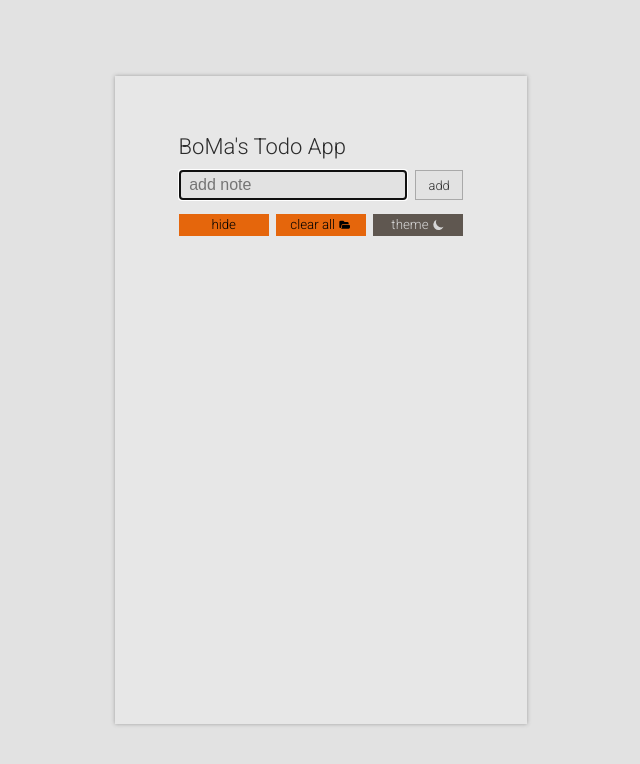
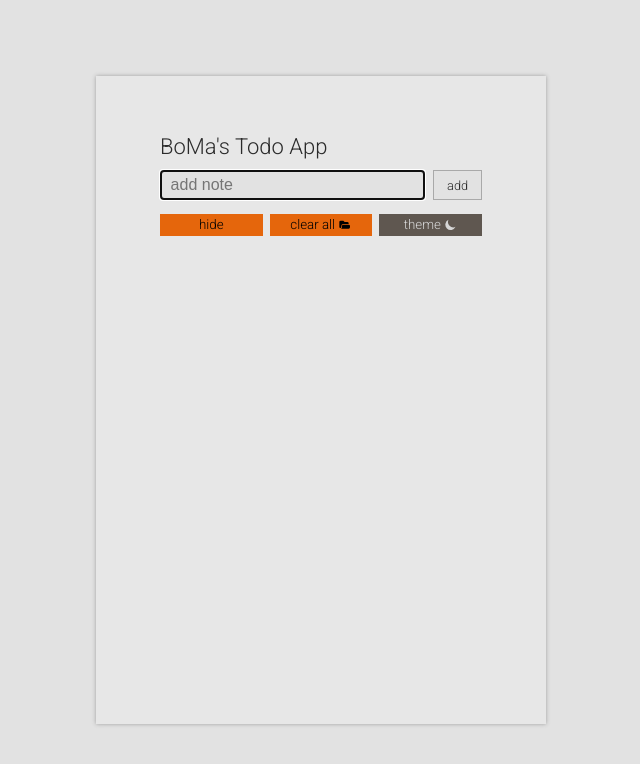
Before and after one commit to booi-dev/todo-redux-app, a React (Vite) app: page / in a window 1280 px wide. Shown: the top 764 px of the page, without its empty margins (319-959 px from the left). Built offline with nearby package versions, Linux system fonts and the light colour scheme.

Commit message:
Fix width

```diff
--- a/src/App.css
+++ b/src/App.css
@@ -35,7 +35,7 @@
 
 .App {
   margin-inline: auto;
-  padding: 3em 4em;
+  padding: 1em 2em;
   box-shadow: 0 0 4px #4444446c;
 }
 
@@ -66,3 +66,10 @@
   font-size: var(--font-xlarge);
   padding-block: 0.5em;
 }
+
+@media (width > 500px) {
+  .App {
+    width: 450px;
+    padding: 3em 4em;
+  }
+}
--- a/src/features/todo/TodoItem.css
+++ b/src/features/todo/TodoItem.css
@@ -91,9 +91,9 @@
   scale: 1.1;
   color: red;
 }
-
+/*
 @media (width > 500px) {
   .todo {
     width: 370px;
   }
-}
+} */
```
